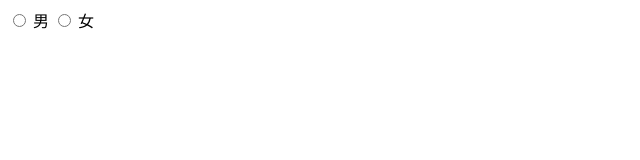
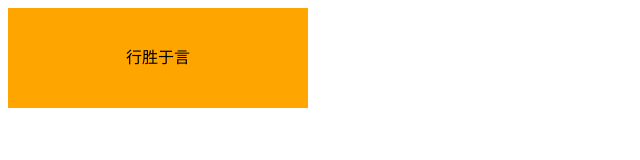
Before and after one commit to ztw1002/imooc, a plain HTML site: page 小慕医生/1.html in a window 1280 px wide. Shown: the whole page, without its empty margins (0-640 px from the left). Drawn offline with Linux system fonts and the light colour scheme.

Commit message:
Add files via upload

```diff
--- a/小慕医生/1.html
+++ b/小慕医生/1.html
@@ -5,13 +5,18 @@
   <meta http-equiv="X-UA-Compatible" content="IE=edge">
   <meta name="viewport" content="width=device-width, initial-scale=1.0">
   <title>Document</title>
+  <style>
+    .box {
+      width: 300px;
+      height: 100px;
+      background-color: orange;
+      line-height: 100px;
+      text-align: center;
+    }
+
+  </style>
 </head>
 <body>
-  <label>
-    <input type="radio"> 男
-  </label>
-  <label>
-    <input type="radio"> 女
-  </label>
+  <div class="box">行胜于言</div>
 </body>
 </html>
```
Also changed, not shown: 1 other file.
